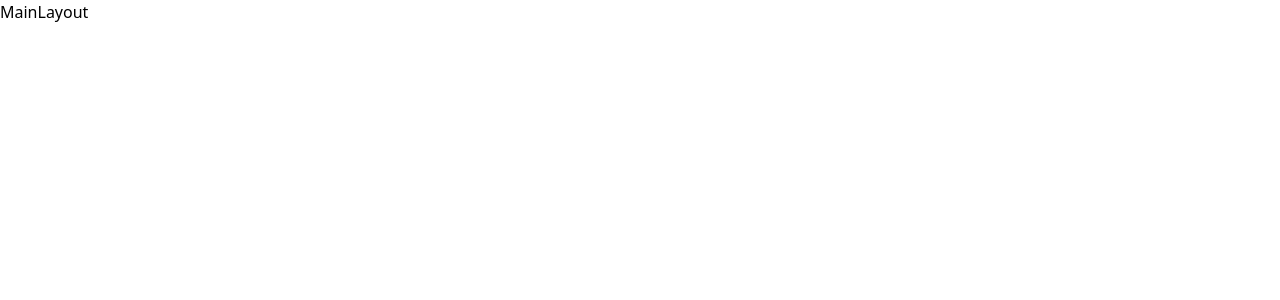
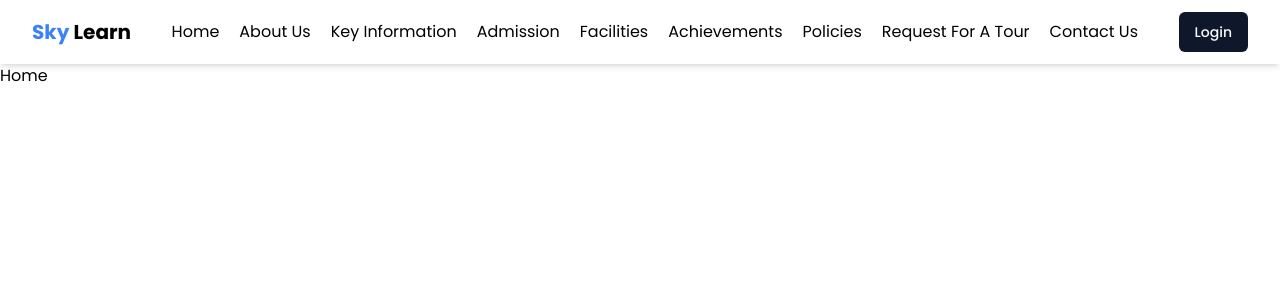
Before and after one commit to iibrahim70/skylearn-client, a React (Vite) app: page / in a window 1280 px wide. Shown: the top 300 px of the page. Built offline with nearby package versions, Linux system fonts and the light colour scheme.

Commit message:
:construction: added navbar

```diff
--- a/package.json
+++ b/package.json
@@ -10,11 +10,13 @@
     "preview": "vite preview"
   },
   "dependencies": {
+    "@radix-ui/react-slot": "^1.1.0",
     "class-variance-authority": "^0.7.0",
     "clsx": "^2.1.1",
     "lucide-react": "^0.407.0",
     "react": "^18.3.1",
     "react-dom": "^18.3.1",
+    "react-icons": "^5.2.1",
     "react-router-dom": "^6.24.1",
     "tailwind-merge": "^2.4.0",
     "tailwindcss-animate": "^1.0.7"
--- a/src/components/layout/MainLayout.tsx
+++ b/src/components/layout/MainLayout.tsx
@@ -1,5 +1,15 @@
+import { Outlet } from "react-router-dom";
+import Navbar from "../shared/Navbar";
+import Footer from "../shared/Footer";
+
 const MainLayout = () => {
-  return <main>MainLayout</main>;
+  return (
+    <main>
+      <Navbar />
+      <Outlet />
+      <Footer />
+    </main>
+  );
 };
 
 export default MainLayout;
--- /dev/null
+++ b/src/components/shared/Footer.tsx
@@ -0,0 +1,5 @@
+const Footer = () => {
+  return <footer>Footer</footer>;
+};
+
+export default Footer;
--- /dev/null
+++ b/src/components/shared/Navbar.tsx
@@ -0,0 +1,111 @@
+import { useEffect, useState } from "react";
+import { Link } from "react-router-dom";
+import { buttonVariants } from "../ui/button";
+import { cn } from "@/lib/utils";
+import { IoMenu, IoClose } from "react-icons/io5";
+
+const Navbar = () => {
+  const [isMenuOpen, setIsMenuOpen] = useState<boolean>(false);
+
+  const navItems = [
+    { label: "Home", path: "" },
+    { label: "About Us", path: "" },
+    { label: "Key Information", path: "" },
+    { label: "Admission", path: "" },
+    { label: "Facilities", path: "" },
+    { label: "Achievements", path: "" },
+    { label: "Policies", path: "" },
+    { label: "Request For A Tour", path: "" },
+    { label: "Contact Us", path: "" },
+  ];
+
+  // stop scrolling when nav is open on small devices
+  useEffect(() => {
+    document.body.style.overflow = isMenuOpen ? "hidden" : "auto";
+  }, [isMenuOpen]);
+
+  return (
+    <nav className="bg-white shadow-md sticky top-0 right-0 z-10">
+      {/* main navigation bar */}
+      <div className="container flex items-center justify-between py-3">
+        {/* left side */}
+        <div className="flex items-center gap-5">
+          <button
+            onClick={() => setIsMenuOpen((prev) => !prev)}
+            className="lg:hidden"
+          >
+            <IoMenu className="size-6" />
+          </button>
+
+          <Link to="/" className="font-bold text-lg md:text-xl">
+            <span className="text-blue-500">Sky</span> Learn
+          </Link>
+        </div>
+
+        {/* middle */}
+        <div className="max-lg:hidden flex justify-between gap-5">
+          {navItems?.map((item, index) => (
+            <Link key={index} to={item?.path as string}>
+              {item?.label}
+            </Link>
+          ))}
+        </div>
+
+        {/* right side */}
+        <div className="flex items-center justify-between gap-3">
+          <Link
+            to="/signin"
+            className={buttonVariants({
+              className: "rounded-full",
+            })}
+          >
+            Login
+          </Link>
+        </div>
+
+        {/* mobile navigation overlay */}
+        <div
+          onClick={() => setIsMenuOpen((prev) => !prev)}
+          className={cn(
+            "bg-black/50 fixed top-0 left-0 w-full h-full backdrop-blur-md z-50 lg:hidden",
+            isMenuOpen ? "opacity-100 visible" : "opacity-0 invisible"
+          )}
+        ></div>
+
+        {/* mobile navigation content */}
+        <div
+          className={cn(
+            "bg-white absolute top-0 left-0 w-1/2 min-h-screen max-h-screen z-50 lg:hidden px-3 py-10 rounded transition-transform ease-in-out duration-300",
+            isMenuOpen ? "translate-x-0" : "-translate-x-full"
+          )}
+        >
+          {/* closing button */}
+          <div
+            onClick={() => setIsMenuOpen((prev) => !prev)}
+            className="flex justify-end mb-5"
+          >
+            <button>
+              <IoClose className="size-6" />
+            </button>
+          </div>
+
+          {/* navigation items */}
+          <div className="flex flex-col gap-1">
+            {navItems?.map((item, index) => (
+              <Link
+                key={index}
+                to={item?.path as string}
+                onClick={() => setIsMenuOpen((prev) => !prev)}
+                className="px-4 py-2 rounded hover:bg-gray-300/80 duration-300 transition-all cursor-pointer"
+              >
+                {item?.label}
+              </Link>
+            ))}
+          </div>
+        </div>
+      </div>
+    </nav>
+  );
+};
+
+export default Navbar;
--- /dev/null
+++ b/src/components/ui/button.tsx
@@ -0,0 +1,56 @@
+import * as React from "react"
+import { Slot } from "@radix-ui/react-slot"
+import { cva, type VariantProps } from "class-variance-authority"
+
+import { cn } from "@/lib/utils"
+
+const buttonVariants = cva(
+  "inline-flex items-center justify-center whitespace-nowrap rounded-md text-sm font-medium ring-offset-white transition-colors focus-visible:outline-none focus-visible:ring-2 focus-visible:ring-slate-950 focus-visible:ring-offset-2 disabled:pointer-events-none disabled:opacity-50 dark:ring-offset-slate-950 dark:focus-visible:ring-slate-300",
+  {
+    variants: {
+      variant: {
+        default: "bg-slate-900 text-slate-50 hover:bg-slate-900/90 dark:bg-slate-50 dark:text-slate-900 dark:hover:bg-slate-50/90",
+        destructive:
+          "bg-red-500 text-slate-50 hover:bg-red-500/90 dark:bg-red-900 dark:text-slate-50 dark:hover:bg-red-900/90",
+        outline:
+          "border border-slate-200 bg-white hover:bg-slate-100 hover:text-slate-900 dark:border-slate-800 dark:bg-slate-950 dark:hover:bg-slate-800 dark:hover:text-slate-50",
+        secondary:
+          "bg-slate-100 text-slate-900 hover:bg-slate-100/80 dark:bg-slate-800 dark:text-slate-50 dark:hover:bg-slate-800/80",
+        ghost: "hover:bg-slate-100 hover:text-slate-900 dark:hover:bg-slate-800 dark:hover:text-slate-50",
+        link: "text-slate-900 underline-offset-4 hover:underline dark:text-slate-50",
+      },
+      size: {
+        default: "h-10 px-4 py-2",
+        sm: "h-9 rounded-md px-3",
+        lg: "h-11 rounded-md px-8",
+        icon: "h-10 w-10",
+      },
+    },
+    defaultVariants: {
+      variant: "default",
+      size: "default",
+    },
+  }
+)
+
+export interface ButtonProps
+  extends React.ButtonHTMLAttributes<HTMLButtonElement>,
+    VariantProps<typeof buttonVariants> {
+  asChild?: boolean
+}
+
+const Button = React.forwardRef<HTMLButtonElement, ButtonProps>(
+  ({ className, variant, size, asChild = false, ...props }, ref) => {
+    const Comp = asChild ? Slot : "button"
+    return (
+      <Comp
+        className={cn(buttonVariants({ variant, size, className }))}
+        ref={ref}
+        {...props}
+      />
+    )
+  }
+)
+Button.displayName = "Button"
+
+export { Button, buttonVariants }
--- a/src/index.css
+++ b/src/index.css
@@ -1,3 +1,33 @@
+/* poppins font */
+@import url("https://fonts.googleapis.com/css2?family=Poppins:ital,wght@0,100;0,200;0,300;0,400;0,500;0,600;0,700;0,800;0,900;1,100;1,200;1,300;1,400;1,500;1,600;1,700;1,800;1,900&display=swap");
+
 @tailwind base;
-  @tailwind components;
-  @tailwind utilities;
+@tailwind components;
+@tailwind utilities;
+
+/* default font for all */
+* {
+  font-family: "Poppins", sans-serif;
+  font-style: normal;
+}
+
+@layer base {
+  h1 {
+    @apply text-5xl lg:text-6xl font-bold;
+  }
+  h2 {
+    @apply text-4xl lg:text-5xl  font-bold;
+  }
+  h3 {
+    @apply text-3xl lg:text-4xl font-bold;
+  }
+  h4 {
+    @apply text-2xl lg:text-3xl font-bold;
+  }
+  h5 {
+    @apply text-xl lg:text-2xl font-bold;
+  }
+  h6 {
+    @apply text-lg lg:text-xl font-bold;
+  }
+}
--- a/src/pages/Home.tsx
+++ b/src/pages/Home.tsx
@@ -1,5 +1,5 @@
 const Home = () => {
-  return <main>Home</main>;
+  return <main className="min-h-[200dvh]">Home</main>;
 };
 
 export default Home;
```
Also changed, not shown: 1 other file (tests, documents, lock files or other folders).
